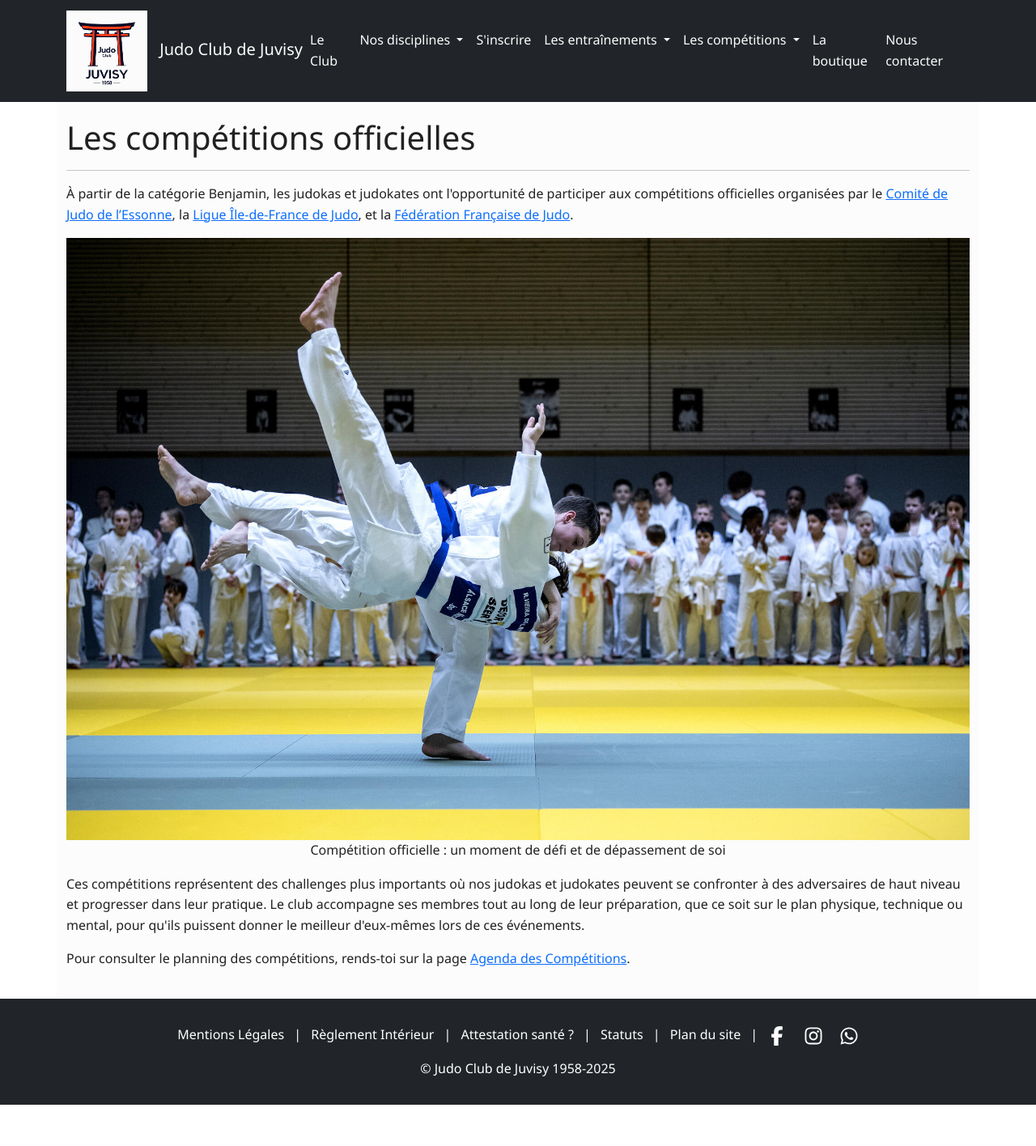
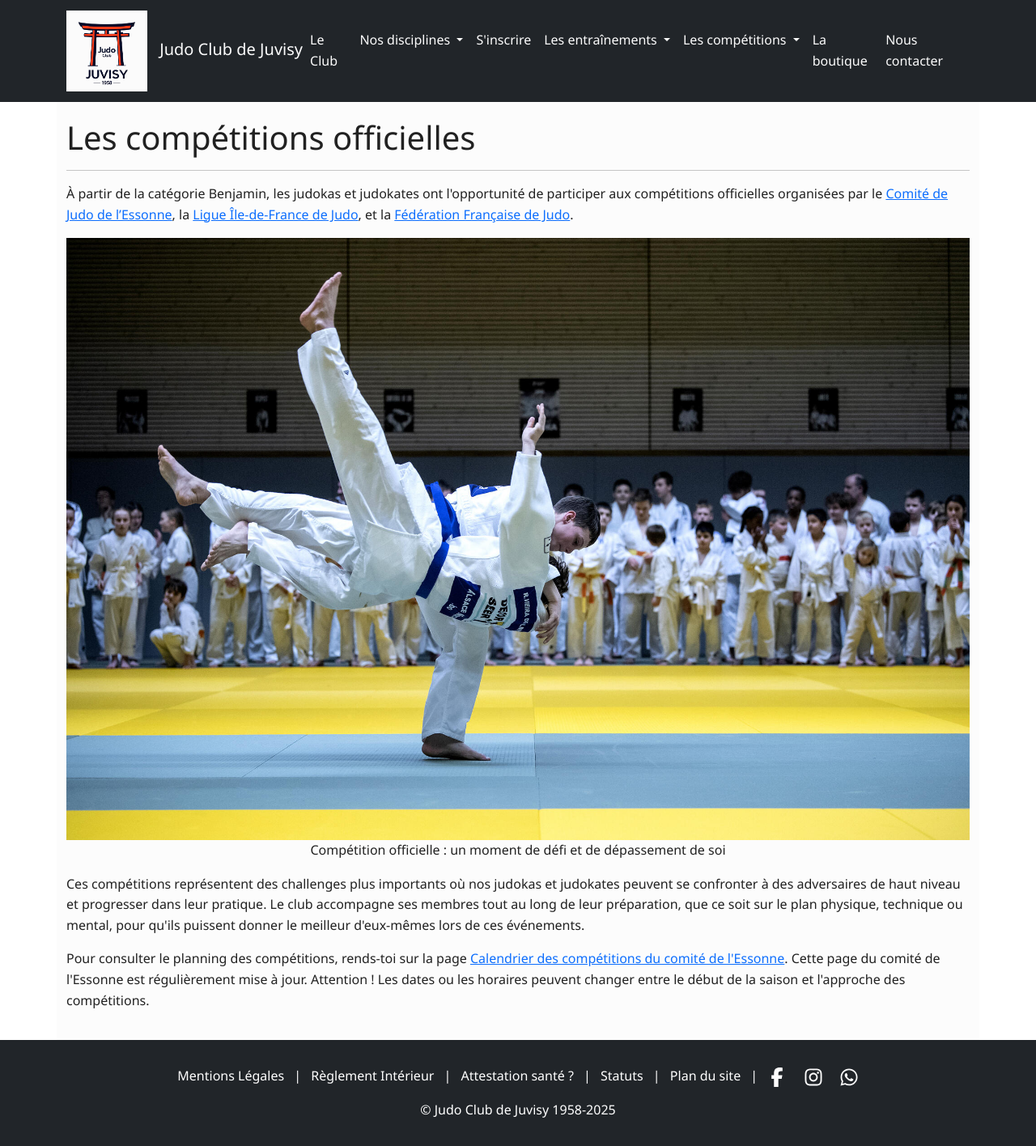
Before and after one commit to JudoClubJuvisy/website2, a Jekyll site: the page built from competitions-officielles.html, in a window 1280 px wide. Shown: the whole page at 81% size. Built offline with Jekyll 4.4.1, drawn with Linux system fonts in a browser that asks for light colours; before the commit the page ends 1365 px from its top, so only the background shows below that.

Commit message:
Update competitions-officielles.html

```diff
--- a/competitions-officielles.html
+++ b/competitions-officielles.html
@@ -23,7 +23,7 @@ title: Compétitions Officielles | Judo Club de Juvisy
     </p>
 
 	<p>
-        Pour consulter le planning des compétitions, rends-toi sur la page <a href="{{ '/agenda-competitions.html' | relative_url }}" aria-label="Consulter l'agenda des compétitions">Agenda des Compétitions</a>.
+        Pour consulter le planning des compétitions, rends-toi sur la page <a href="https://judo91.com/le-calendrier/" target="_blank" rel="noopener">Calendrier des compétitions du comité de l'Essonne</a>. Cette page du comité de l'Essonne est régulièrement mise à jour. Attention ! Les dates ou les horaires peuvent changer entre le début de la saison et l'approche des compétitions.
     </p>
 
 </article>
```
